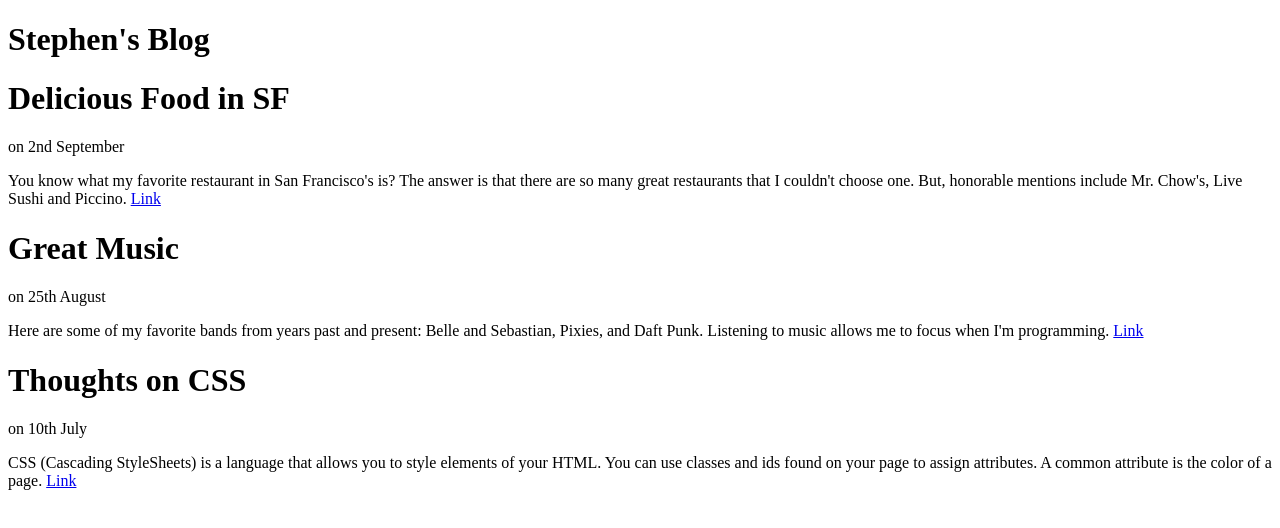
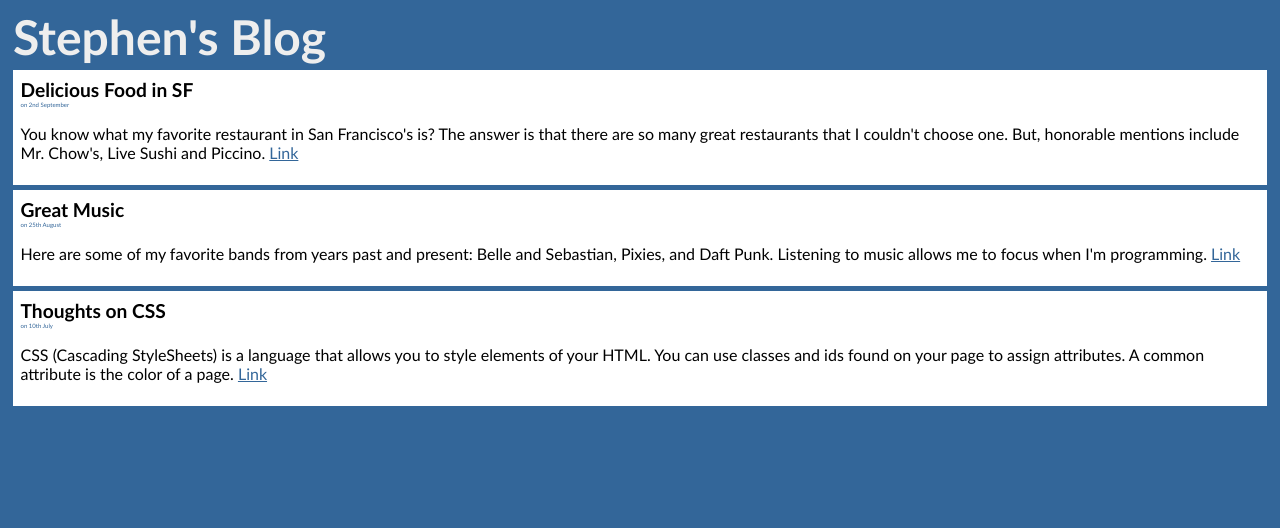
Before and after one commit to BGZStephen/sass-basics, a plain HTML site: page index.html in a window 1280 px wide. Drawn offline with Linux system fonts and the light colour scheme.

Commit message:
refactored to nested styles and added variables

```diff
--- a/sass/main.scss
+++ b/sass/main.scss
@@ -1,28 +1,30 @@
-.blog > h1 {
-  color: red;
-  border: 1px solid red;
+$primary-color: #369;
+$margin: 5px;
+$padding: $margin * 1.5;
+
+body {
+  background: $primary-color;
+  font-family: Futura, "Trebuchet MS", sans-serif;
+  > h1 {
+      font-size: 3em;
+      color: #eee;
+      margin: $margin 0 0 $margin;
+  }
 }
 
-.blog  {
-  > h1 {
-    font-size: 20px;
-    color: blue;
-  }
-
-  .entry {
-    p {
-      font-size: 3em;
-      html.csscolumns & {
-          column-count: 2;
-          column-gap: 10px;
-          margin: 10px;
-      }
+.entry {
+    background: white;
+    margin: $margin;
+    padding: $padding;
+    h1 {
+        font-size: 1.2em;
+        margin: 0;
+    }
+    .date {
+        font-size: 0.3em;
+        color: $primary-color;
     }
     a {
-      color: red;
-      &:hover {
-        color: blue;
-      }
+        color: $primary-color;
     }
-  }
 }
```
Also changed, not shown: css/main.css, 1 other file.
